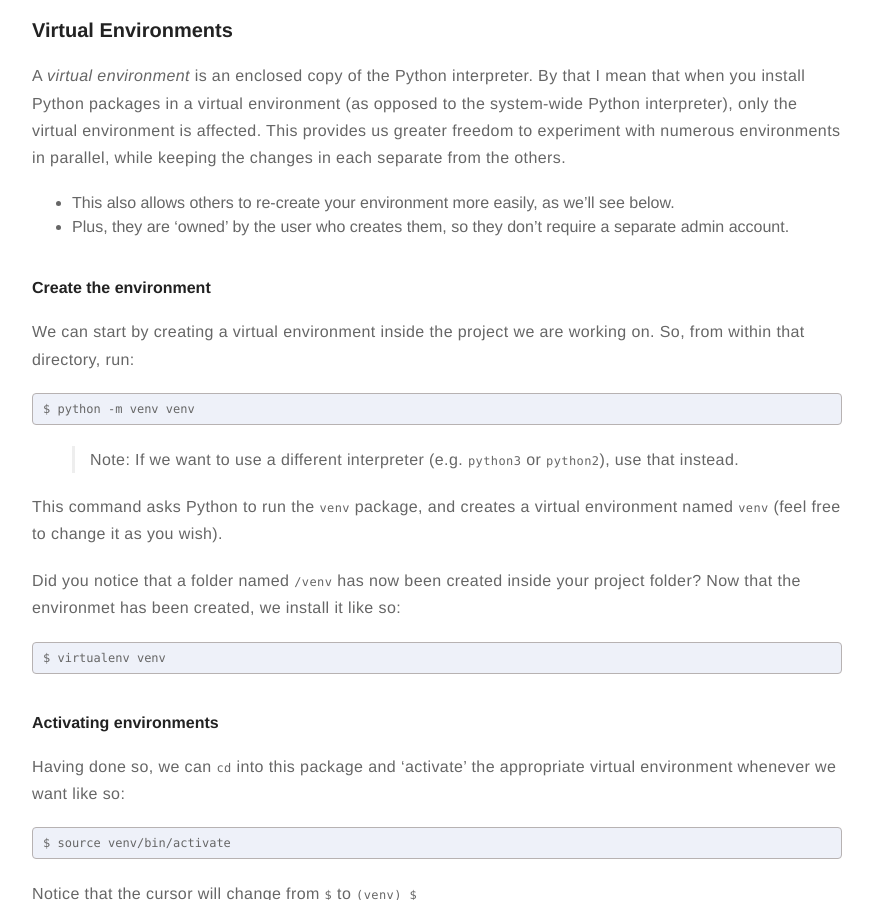
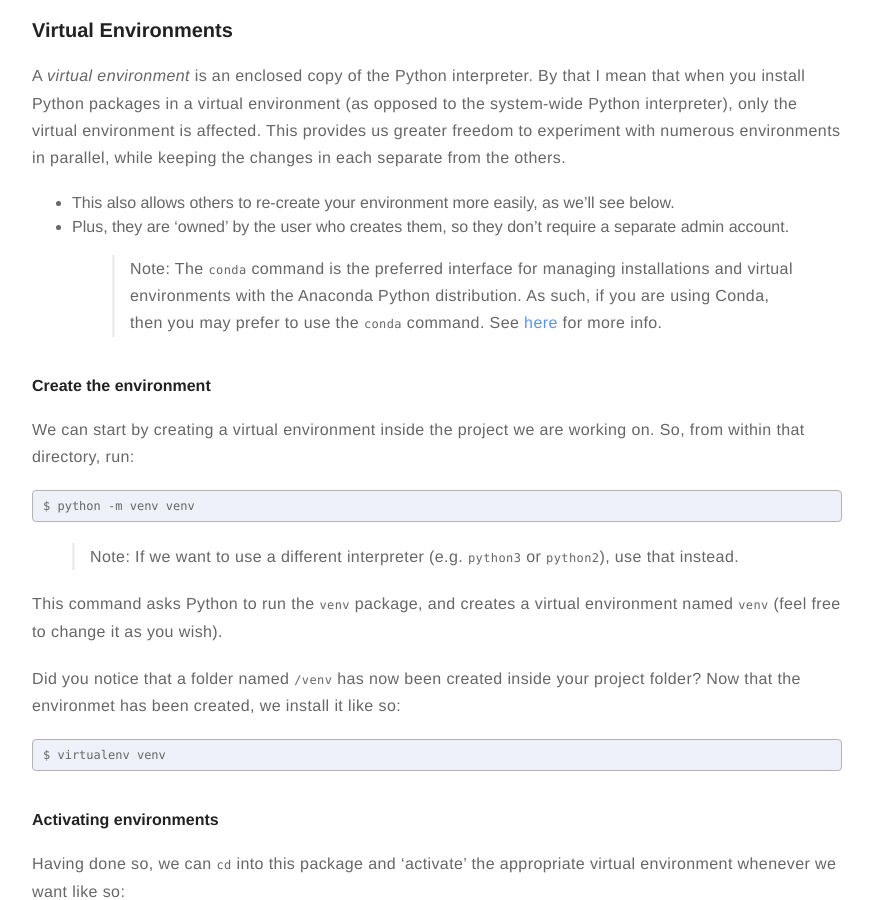
Before and after one commit to meccaLeccaHi/meccaLeccaHi.github.io, a Jekyll site: the page built from _posts/2019-02-12-virtual-environments-with-python.md, in a window 1280 px wide and 900 px high, scrolled down 786 px. Shown: the whole window, without its empty margins (203-1076 px from the left). Built offline with Jekyll 4.4.1, drawn with Linux system fonts in a browser that asks for light colours; comment, search, counter and statistics services are not loaded.

```diff
--- a/_posts/2019-02-12-virtual-environments-with-python.md
+++ b/_posts/2019-02-12-virtual-environments-with-python.md
@@ -34,6 +34,7 @@
 A _virtual environment_ is an enclosed copy of the Python interpreter. By that I mean that when you install Python packages in a virtual environment (as opposed to the system-wide Python interpreter), only the virtual environment is affected. This provides us greater freedom to experiment with numerous environments in parallel, while keeping the changes in each separate from the others.
 - This also allows others to re-create your environment more easily, as we'll see below.
 - Plus, they are 'owned' by the user who creates them, so they don't require a separate admin account.
+>Note: The `conda` command is the preferred interface for managing installations and virtual environments with the Anaconda Python distribution. As such, if you are using Conda, then you may prefer to use the `conda` command. See [here](https://uoa-eresearch.github.io/eresearch-cookbook/recipe/2014/11/20/conda/) for more info.
 
 #### Create the environment
 We can start by creating a virtual environment inside the project we are working on. So, from within that directory, run:
```
